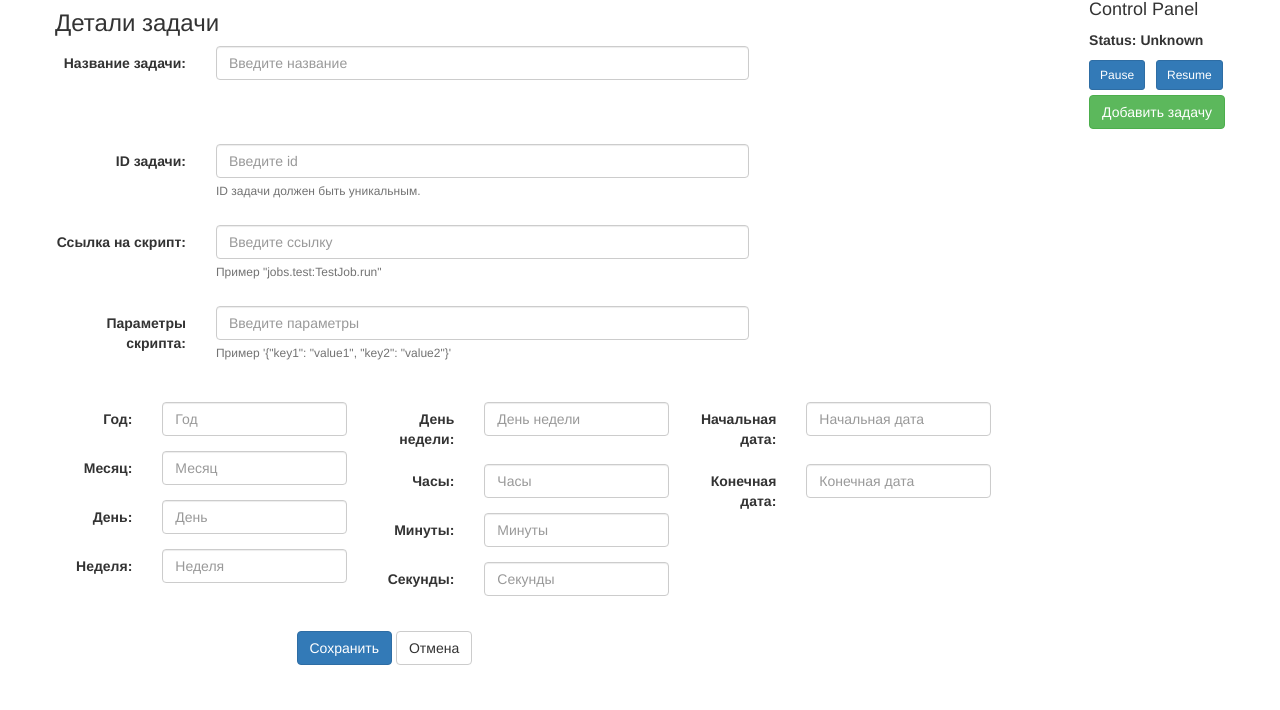
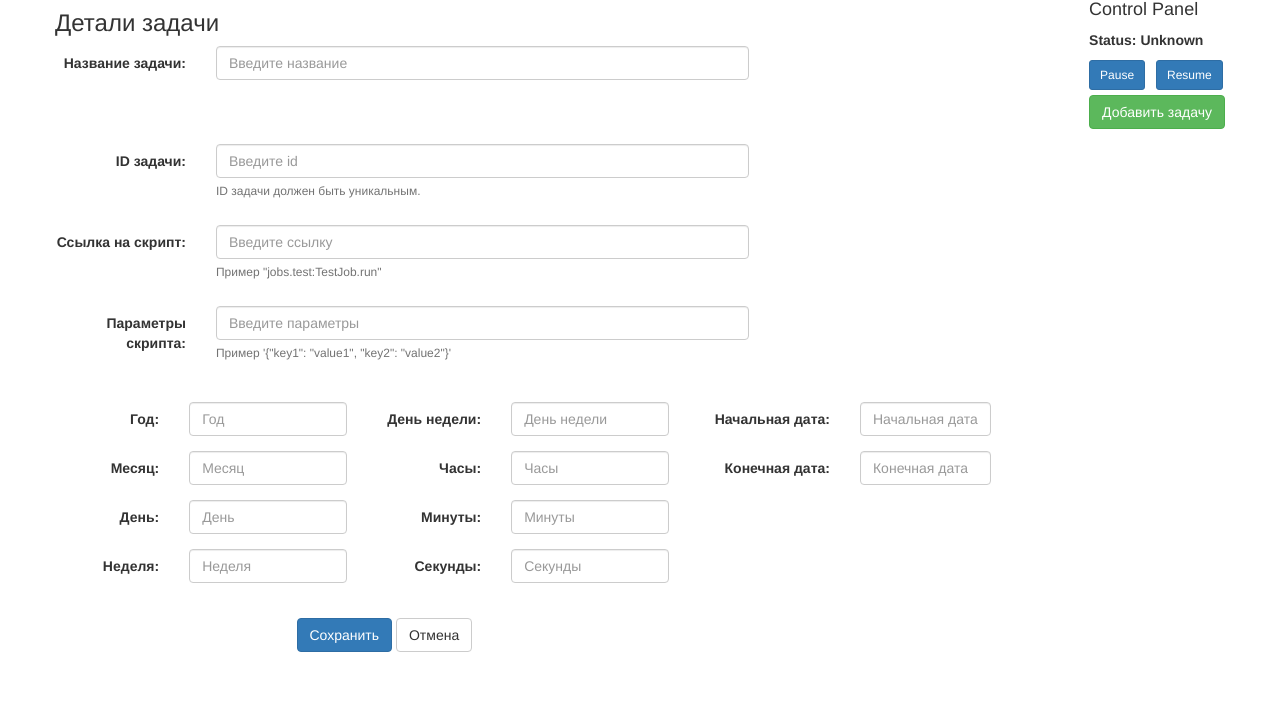
Before and after one commit to alexxxmen/tasker, a Flask app: template templates/job_details.html in a window 1280 px wide. Shown: the part 90-800 px from the top of the page. Run offline with Flask 2, Linux system fonts and the light colour scheme; the template is opened without the code that fills it, so the values that code supplies are empty; parts of the project's set-up code (start-up, migrations or seed data) failed here and were passed over; some libraries are stand-ins or nearby versions.

Commit message:
fix display label fields

```diff
--- a/templates/job_details.html
+++ b/templates/job_details.html
@@ -38,66 +38,66 @@
                 <div id="job-time" class="row">
                     <div class="col-xs-4">
                         <div class="form-group">
-                            <label class="control-label col-xs-4" for="year">Год:</label>
-                            <div class="col-xs-8">
+                            <label class="control-label col-xs-5" for="year">Год:</label>
+                            <div class="col-xs-7">
                                 <input type="text" class="form-control" id="year" name="year" placeholder="Год" value="{% if trigger_data %}{{ trigger_data.year }}{% endif %}">
                             </div>
                         </div>
                         <div class="form-group">
-                            <label class="control-label col-xs-4" for="month">Месяц:</label>
-                            <div class="col-xs-8">
+                            <label class="control-label col-xs-5" for="month">Месяц:</label>
+                            <div class="col-xs-7">
                                 <input type="text" class="form-control" id="month" name="month" placeholder="Месяц" value="{% if trigger_data %}{{ trigger_data.month }}{% endif %}">
                             </div>
                         </div>
                         <div class="form-group">
-                            <label class="control-label col-xs-4" for="day">День:</label>
-                            <div class="col-xs-8">
+                            <label class="control-label col-xs-5" for="day">День:</label>
+                            <div class="col-xs-7">
                                 <input type="text" class="form-control" id="day" name="day" placeholder="День" value="{% if trigger_data %}{{ trigger_data.day }}{% endif %}">
                             </div>
                         </div>
                         <div class="form-group">
-                            <label class="control-label col-xs-4" for="week">Неделя:</label>
-                            <div class="col-xs-8">
+                            <label class="control-label col-xs-5" for="week">Неделя:</label>
+                            <div class="col-xs-7">
                                 <input type="text" class="form-control" id="week" name="week" placeholder="Неделя" value="{% if trigger_data %}{{ trigger_data.week }}{% endif %}">
                             </div>
                         </div>
                     </div>
                     <div class="col-xs-4">
                         <div class="form-group">
-                            <label class="control-label col-xs-4" for="day_of_week">День недели:</label>
-                            <div class="col-xs-8">
+                            <label class="control-label col-xs-5" for="day_of_week">День недели:</label>
+                            <div class="col-xs-7">
                                 <input type="text" class="form-control" id="day_of_week" name="day_of_week" placeholder="День недели" value="{% if trigger_data %}{{ trigger_data.day_of_week }}{% endif %}">
                             </div>
                         </div>
                         <div class="form-group">
-                            <label class="control-label col-xs-4" for="hour">Часы:</label>
-                            <div class="col-xs-8">
+                            <label class="control-label col-xs-5" for="hour">Часы:</label>
+                            <div class="col-xs-7">
                                 <input type="text" class="form-control" id="hour" name="hour" placeholder="Часы" value="{% if trigger_data %}{{ trigger_data.hour }}{% endif %}">
                             </div>
                         </div>
                         <div class="form-group">
-                            <label class="control-label col-xs-4" for="minute">Минуты:</label>
-                            <div class="col-xs-8">
+                            <label class="control-label col-xs-5" for="minute">Минуты:</label>
+                            <div class="col-xs-7">
                                 <input type="text" class="form-control" id="minute" name="minute" placeholder="Минуты" value="{% if trigger_data %}{{ trigger_data.minute }}{% endif %}">
                             </div>
                         </div>
                         <div class="form-group">
-                            <label class="control-label col-xs-4" for="second">Секунды:</label>
-                            <div class="col-xs-8">
+                            <label class="control-label col-xs-5" for="second">Секунды:</label>
+                            <div class="col-xs-7">
                                 <input type="text" class="form-control" id="second" name="second" placeholder="Секунды" value="{% if trigger_data %}{{ trigger_data.second }}{% endif %}">
                             </div>
                         </div>
                     </div>
                     <div class="col-xs-4">
                         <div class="form-group">
-                            <label class="control-label col-xs-4" for="startdate">Начальная дата:</label>
-                            <div class="col-xs-8">
+                            <label class="control-label col-xs-6" for="startdate">Начальная дата:</label>
+                            <div class="col-xs-6">
                                 <input type="text" class="form-control" id="startdate" name="start_date" placeholder="Начальная дата" {% if trigger_data %}disabled="disabled" value="{{ trigger_data.start_date}}"{% endif %}>
                             </div>
                         </div>
                         <div class="form-group">
-                            <label class="control-label col-xs-4" for="enddate">Конечная дата:</label>
-                            <div class="col-xs-8">
+                            <label class="control-label col-xs-6" for="enddate">Конечная дата:</label>
+                            <div class="col-xs-6">
                                 <input type="text" class="form-control" id="enddate" name="end_date" placeholder="Конечная дата" {% if trigger_data %}disabled="disabled" value="{{ trigger_data.end_date}}"{% endif %}>
                             </div>
                         </div>
```
